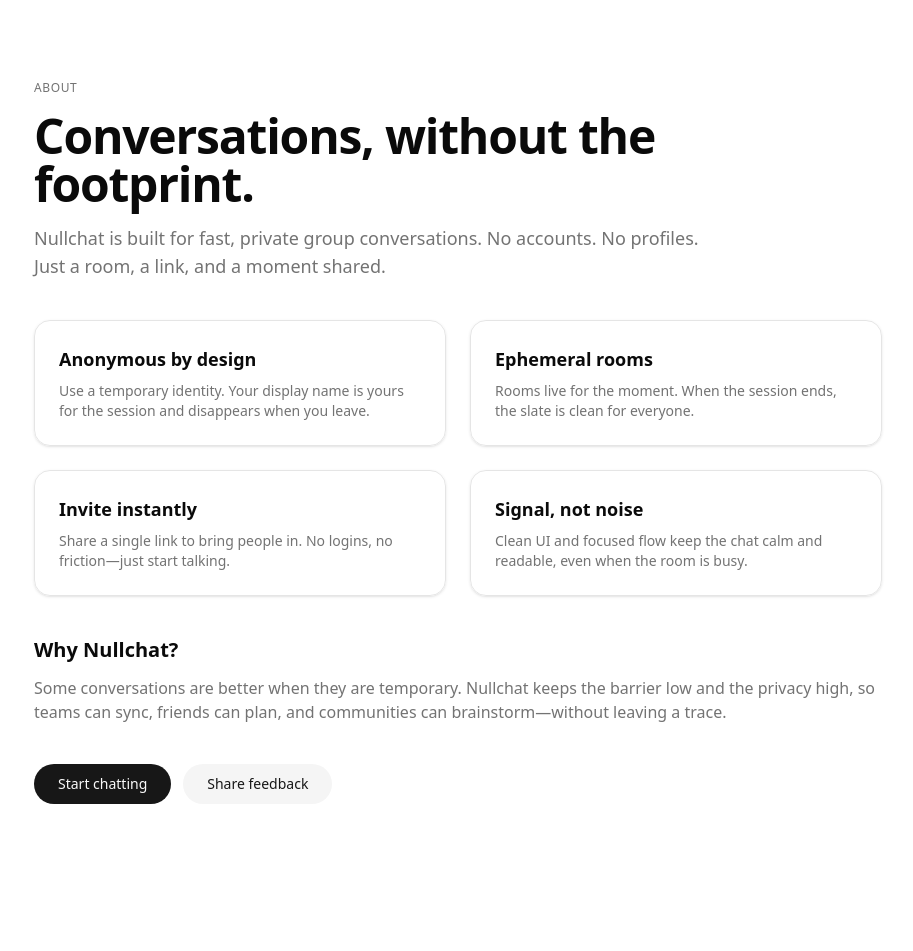
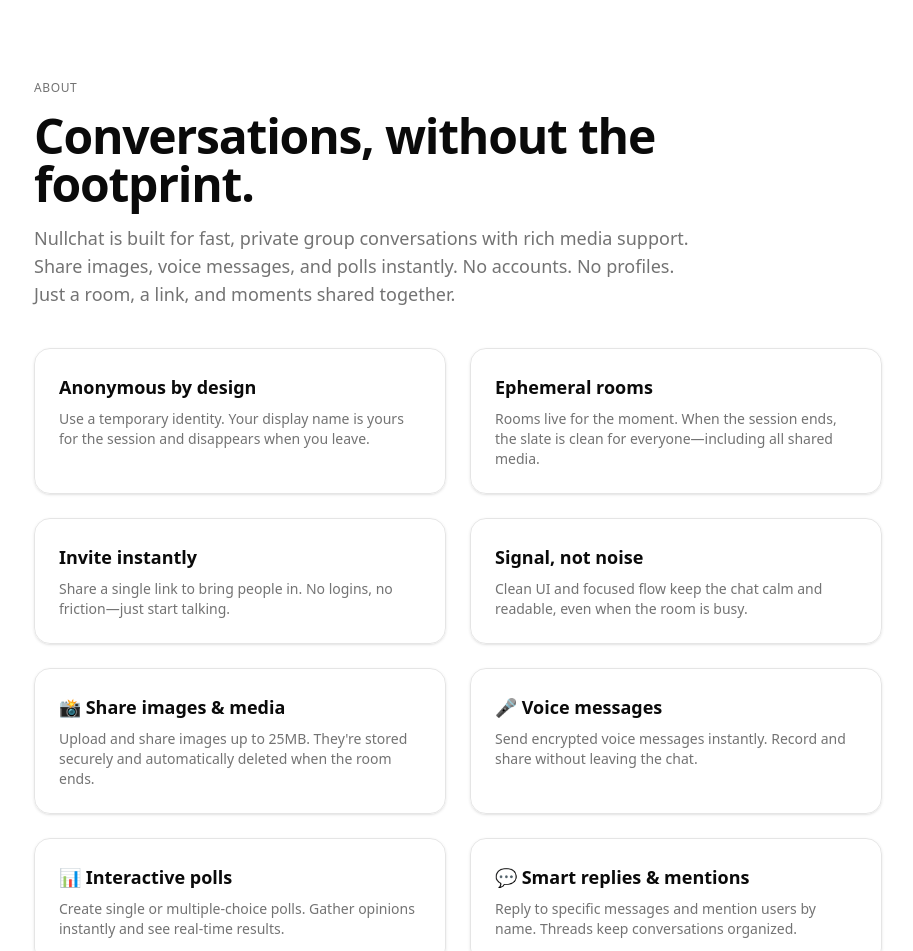
Before and after one commit to Rithvik1709/Voidchat, a Next.js app in the folder chat-app/: page /about in a window 1280 px wide. Shown: the top 951 px of the page, without its empty margins (182-1095 px from the left). Before the commit the page ends 884 px from the top, so only its background shows below. Built offline with nearby package versions, Linux system fonts and the light colour scheme; no server answers.

Commit message:
about section updates

```diff
--- a/chat-app/app/about/page.tsx
+++ b/chat-app/app/about/page.tsx
@@ -32,8 +32,7 @@
                         Conversations, without the footprint.
                     </h1>
                     <p className="text-base sm:text-lg text-muted-foreground max-w-2xl">
-                        Nullchat is built for fast, private group conversations. No accounts. No profiles. Just a room,
-                        a link, and a moment shared.
+                        Nullchat is built for fast, private group conversations with rich media support. Share images, voice messages, and polls instantly. No accounts. No profiles. Just a room, a link, and moments shared together.
                     </p>
                 </header>
 
@@ -47,7 +46,7 @@
                     <Card className="group p-6 rounded-2xl border border-border bg-card/60 backdrop-blur transition-all duration-300 ease-out hover:-translate-y-1.5 hover:bg-white hover:border-white/60 hover:shadow-2xl">
                         <h2 className="text-lg font-semibold text-foreground transition-colors duration-300 group-hover:text-black">Ephemeral rooms</h2>
                         <p className="text-sm text-muted-foreground mt-2 transition-colors duration-300 group-hover:text-black/80">
-                            Rooms live for the moment. When the session ends, the slate is clean for everyone.
+                            Rooms live for the moment. When the session ends, the slate is clean for everyone—including all shared media.
                         </p>
                     </Card>
                     <Card className="group p-6 rounded-2xl border border-border bg-card/60 backdrop-blur transition-all duration-300 ease-out hover:-translate-y-1.5 hover:bg-white hover:border-white/60 hover:shadow-2xl">
@@ -60,6 +59,30 @@
                         <h2 className="text-lg font-semibold text-foreground transition-colors duration-300 group-hover:text-black">Signal, not noise</h2>
                         <p className="text-sm text-muted-foreground mt-2 transition-colors duration-300 group-hover:text-black/80">
                             Clean UI and focused flow keep the chat calm and readable, even when the room is busy.
+                        </p>
+                    </Card>
+                    <Card className="group p-6 rounded-2xl border border-border bg-card/60 backdrop-blur transition-all duration-300 ease-out hover:-translate-y-1.5 hover:bg-white hover:border-white/60 hover:shadow-2xl">
+                        <h2 className="text-lg font-semibold text-foreground transition-colors duration-300 group-hover:text-black">📸 Share images & media</h2>
+                        <p className="text-sm text-muted-foreground mt-2 transition-colors duration-300 group-hover:text-black/80">
+                            Upload and share images up to 25MB. They're stored securely and automatically deleted when the room ends.
+                        </p>
+                    </Card>
+                    <Card className="group p-6 rounded-2xl border border-border bg-card/60 backdrop-blur transition-all duration-300 ease-out hover:-translate-y-1.5 hover:bg-white hover:border-white/60 hover:shadow-2xl">
+                        <h2 className="text-lg font-semibold text-foreground transition-colors duration-300 group-hover:text-black">🎤 Voice messages</h2>
+                        <p className="text-sm text-muted-foreground mt-2 transition-colors duration-300 group-hover:text-black/80">
+                            Send encrypted voice messages instantly. Record and share without leaving the chat.
+                        </p>
+                    </Card>
+                    <Card className="group p-6 rounded-2xl border border-border bg-card/60 backdrop-blur transition-all duration-300 ease-out hover:-translate-y-1.5 hover:bg-white hover:border-white/60 hover:shadow-2xl">
+                        <h2 className="text-lg font-semibold text-foreground transition-colors duration-300 group-hover:text-black">📊 Interactive polls</h2>
+                        <p className="text-sm text-muted-foreground mt-2 transition-colors duration-300 group-hover:text-black/80">
+                            Create single or multiple-choice polls. Gather opinions instantly and see real-time results.
+                        </p>
+                    </Card>
+                    <Card className="group p-6 rounded-2xl border border-border bg-card/60 backdrop-blur transition-all duration-300 ease-out hover:-translate-y-1.5 hover:bg-white hover:border-white/60 hover:shadow-2xl">
+                        <h2 className="text-lg font-semibold text-foreground transition-colors duration-300 group-hover:text-black">💬 Smart replies & mentions</h2>
+                        <p className="text-sm text-muted-foreground mt-2 transition-colors duration-300 group-hover:text-black/80">
+                            Reply to specific messages and mention users by name. Threads keep conversations organized.
                         </p>
                     </Card>
                 </section>
--- a/chat-app/lib/crypto.ts
+++ b/chat-app/lib/crypto.ts
@@ -1,5 +1,3 @@
-// lib/crypto.ts
-
 export async function generateKey(): Promise<CryptoKey> {
     return window.crypto.subtle.generateKey(
         {
@@ -10,10 +8,9 @@
         ["encrypt", "decrypt"]
     );
 }
-
 export async function exportKey(key: CryptoKey): Promise<string> {
     const exported = await window.crypto.subtle.exportKey("jwk", key);
-    return JSON.stringify(exported); // Simple encapsulation, though sending as base64 string from raw bytes is shorter, JWK is robust.
+    return JSON.stringify(exported);
 }
 
 export async function importKey(jwkString: string): Promise<CryptoKey> {
@@ -24,13 +21,12 @@
         {
             name: "AES-GCM",
             length: 256,
+
         },
         true,
         ["encrypt", "decrypt"]
     );
 }
-
-// AES-GCM requires an IV (Initialization Vector). We can prepend it to the ciphertext.
 export async function encryptMessage(message: string, key: CryptoKey): Promise<string> {
     const encoder = new TextEncoder();
     const data = encoder.encode(message);
@@ -45,13 +41,11 @@
         data
     );
 
-    // Combine IV + Ciphertext
+
     const ciphertextArray = new Uint8Array(ciphertextBuffer);
     const bundle = new Uint8Array(iv.length + ciphertextArray.length);
     bundle.set(iv, 0);
     bundle.set(ciphertextArray, iv.length);
-
-    // Convert to Base64 to send over socket string
     return Buffer.from(bundle).toString('base64');
 }
 
@@ -68,7 +62,6 @@
         key,
         ciphertext
     );
-
     const decoder = new TextDecoder();
     return decoder.decode(decryptedBuffer);
 }
```
